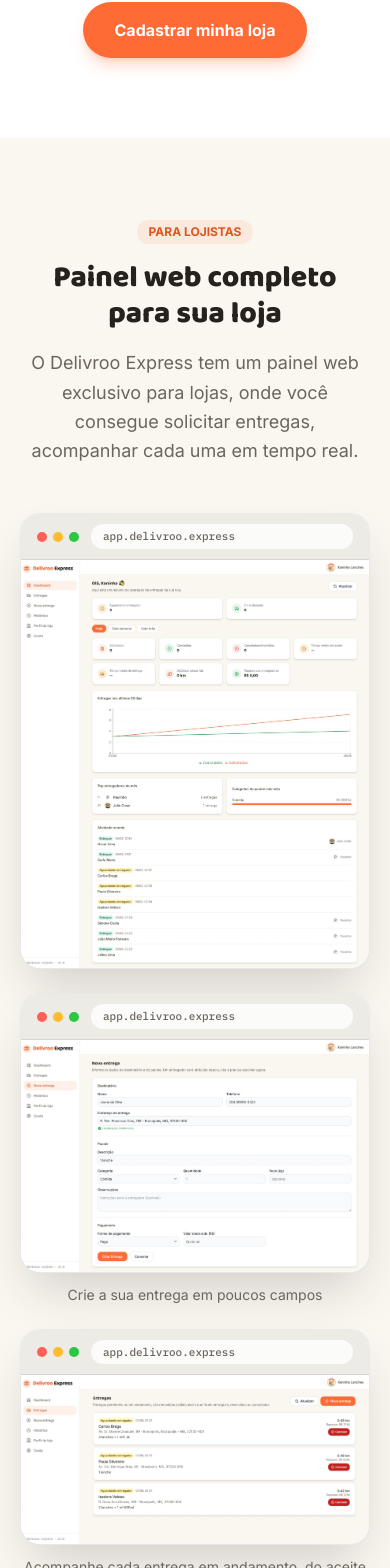
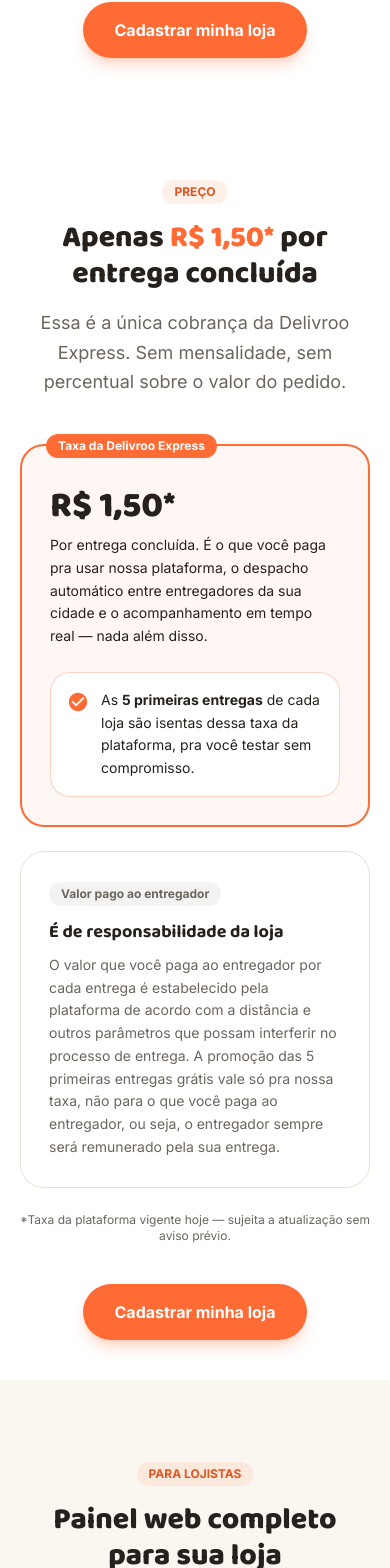
Before and after one commit to jccintr/delivroo-express-landing-page, a React (Vite) app: page / in a window 390 px wide. Shown: the part 4213-5781 px from the top of the page. Built offline with nearby package versions, Linux system fonts and the light colour scheme.

Commit message:
Impl PlatformFee section

```diff
--- a/src/App.jsx
+++ b/src/App.jsx
@@ -2,6 +2,7 @@
 import Hero from './sections/Hero';
 import HowItWorks from './sections/HowItWorks';
 import StoreBenefits from './sections/StoreBenefits';
+import PlatformFee from './sections/PlatformFee';
 import StoreFeatures from './sections/StoreFeatures';
 import StoreShowcase from './sections/StoreShowcase';
 import RiderShowcase from './sections/RiderShowcase';
@@ -16,6 +17,7 @@
         <Hero />
         <HowItWorks />
         <StoreBenefits />
+        <PlatformFee />
         {/*<StoreFeatures />*/}
         <StoreShowcase />
         <RiderShowcase />
--- a/src/sections/Navbar.jsx
+++ b/src/sections/Navbar.jsx
@@ -5,6 +5,7 @@
 const links = [
   { href: '#como-funciona', label: 'Como funciona' },
   { href: '#lojistas', label: 'Para lojistas' },
+  { href: '#preco', label: 'Preço' },
   { href: '#entregadores', label: 'Para entregadores' },
 ];
 
--- /dev/null
+++ b/src/sections/PlatformFee.jsx
@@ -0,0 +1,79 @@
+import { MdCheckCircle } from 'react-icons/md';
+import { STORE_SIGNUP_URL } from '../config';
+
+// Taxa vigente hoje, cobrada pela Delivroo Express (não pelo entregador).
+// Esse valor é configurável no painel do admin (Settings.deliveryFee na
+// API) e pode mudar sem deploy — se for alterado por lá, ATUALIZAR AQUI
+// TAMBÉM, senão a landing fica anunciando um preço desatualizado.
+const CURRENT_FEE = 'R$ 1,50';
+const FREE_DELIVERIES_COUNT = 5;
+
+export default function PlatformFee() {
+  return (
+    <section id="preco" className="py-10 sm:py-14 bg-white">
+      <div className="max-w-6xl mx-auto px-5 sm:px-8">
+        <div className="max-w-2xl mx-auto text-center">
+          <span className="inline-block bg-orange/10 text-orange-dark text-xs font-bold px-3 py-1 rounded-full">
+            PREÇO
+          </span>
+          <h2 className="font-heading font-extrabold text-3xl sm:text-4xl text-ink mt-4 text-balance">
+            Apenas <span className="text-orange">{CURRENT_FEE}*</span> por entrega concluída
+          </h2>
+          <p className="text-ink-soft mt-4 text-lg leading-relaxed">
+            Essa é a única cobrança da Delivroo Express. Sem mensalidade, sem percentual sobre o valor do
+            pedido.
+          </p>
+        </div>
+
+        <div className="grid md:grid-cols-2 gap-6 mt-12">
+          <div className="rounded-3xl border-2 border-orange bg-orange/5 p-7 sm:p-8 relative">
+            <span className="absolute -top-3 left-6 bg-orange text-white text-xs font-bold px-3 py-1 rounded-full">
+              Taxa da Delivroo Express
+            </span>
+            <p className="font-heading font-extrabold text-4xl text-ink mt-3">{CURRENT_FEE}*</p>
+            <p className="text-sm text-ink mt-2 leading-relaxed">
+              Por entrega concluída. É o que você paga pra usar nossa plataforma, o despacho automático entre
+              entregadores da sua cidade e o acompanhamento em tempo real — nada além disso.
+            </p>
+
+            <div className="mt-6 flex items-start gap-3 bg-white rounded-2xl border border-orange/30 p-4">
+              <MdCheckCircle className="text-orange shrink-0 mt-0.5" size={22} />
+              <p className="text-sm text-ink leading-relaxed">
+                As <strong>{FREE_DELIVERIES_COUNT} primeiras entregas</strong> de cada loja são isentas
+                dessa taxa da plataforma, pra você testar sem compromisso.
+              </p>
+            </div>
+          </div>
+
+          <div className="rounded-3xl border border-line p-7 sm:p-8">
+            <span className="inline-block bg-ink/5 text-ink-soft text-xs font-bold px-3 py-1 rounded-full">
+              Valor pago ao entregador
+            </span>
+            <p className="font-heading font-bold text-lg text-ink mt-3">
+              É de responsabilidade da loja
+            </p>
+            <p className="text-sm text-ink-soft mt-2 leading-relaxed">
+              O valor que você paga ao entregador por cada entrega é estabelecido pela plataforma de acordo com a distância e outros parâmetros que possam interferir no processo de entrega. A promoção das{' '}
+              {FREE_DELIVERIES_COUNT} primeiras entregas grátis vale só pra nossa taxa, não para o que você
+              paga ao entregador, ou seja, o entregador sempre será remunerado pela sua entrega.
+            </p>
+          </div>
+        </div>
+
+        <p className="text-xs text-ink-soft text-center mt-6">
+          *Taxa da plataforma vigente hoje — sujeita a atualização sem aviso prévio.
+        </p>
+
+        <div className="text-center mt-10">
+          <a
+            href={STORE_SIGNUP_URL}
+            target="_blank"
+            className="inline-block bg-orange text-white font-bold px-8 py-4 rounded-full hover:bg-orange-dark transition-colors shadow-lg shadow-orange/25"
+          >
+            Cadastrar minha loja
+          </a>
+        </div>
+      </div>
+    </section>
+  );
+}
```
